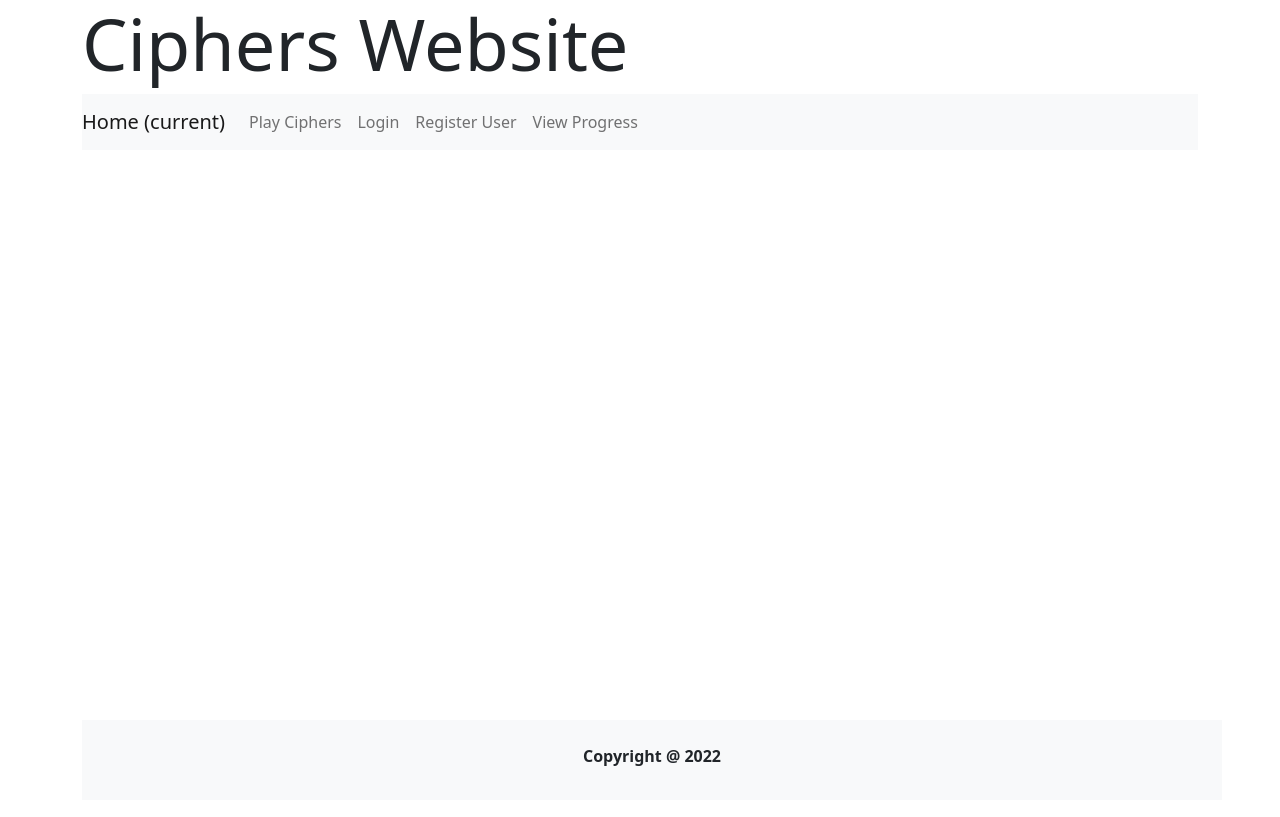
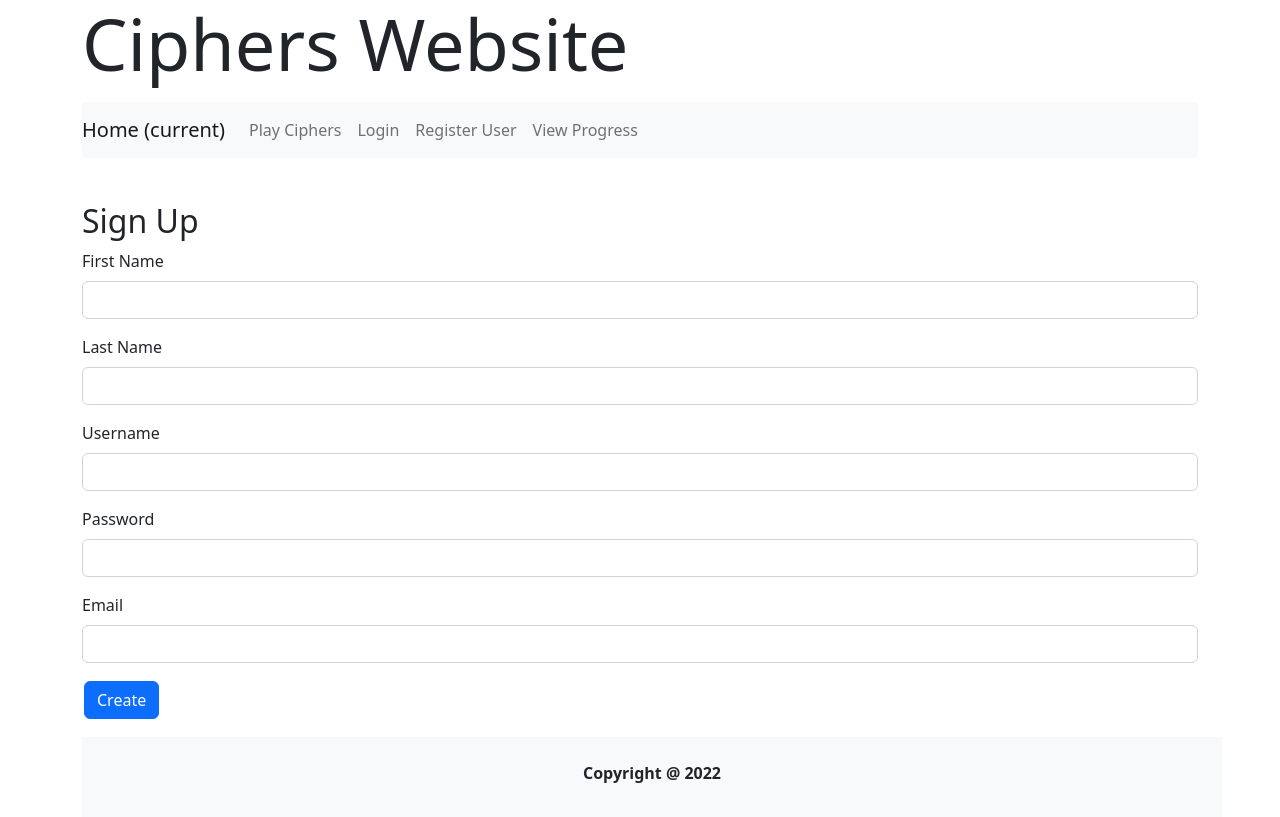
Before and after one commit to cdiaz-stac/Cipher-Project-Front-End, a React (Create React App) app: page /Register in a window 1280 px wide. Built offline with nearby package versions, Linux system fonts and the light colour scheme.

Commit message:
completed UserLogin, SignUp, added currentUser to header, edited App.js, small fixes.

```diff
--- a/src/App.js
+++ b/src/App.js
@@ -7,24 +7,27 @@ import Home from './components/Home';
 import CyphersSingle from './components/CyphersSingle';
 import CyphersTable from './components/CyphersTable';
 import { useState } from 'react';
-
+import UserSignUp from './components/UserSignUp';
+import UserLogin from  './components/UserLogin';
+import UserApi from './apis/UserApi';
 
 function App() {
   const[id, setId] = useState(0)
+  const[loggedIn, setLoggedIn] = useState()
+  const[currUser,setCurrUser] = useState(UserApi.getUser())
   return (
     <div className="container page-container">
       <div className='content-wrap'>
-        <Header/>
+        <Header currUser={currUser} setCurrUser={setCurrUser}/>
 
         <div style={{height: "20px"}}></div>
 
         <Routes>
           <Route path="/" element={ <Home/> } exact />
-
-         <Route path ="/cyphers" element={<CyphersTable id={id} setId={setId}/>} exact />
+          <Route path ="/cyphers" element={<CyphersTable id={id} setId={setId}/>} exact />
           <Route path = "/cyphers/:id" element={<CyphersSingle id={id} setId={setId}/>}/>
-          <Route path = "/login" element={<login/>}/>
-          <Route path = "/Register" element={<register/>}/>
+          <Route path = "/login" element={<UserLogin/>}/>
+          <Route path = "/Register" element={<UserSignUp loggedIn={loggedIn} setLoggedIn={setLoggedIn}/>  }/>
           <Route path = "/Progress" element={<progress/>}/>
 
         </Routes>
--- a/src/Components/Header.js
+++ b/src/Components/Header.js
@@ -1,10 +1,12 @@
-import React from "react";
+import React, { useState } from "react";
 import { Link } from "react-router-dom";
+import UserApi from "../apis/UserApi";
 
-const Header = () => {
+const Header = (props) => {
+
   return (
     <header>
-      <h1 className="display-2">Ciphers Website</h1>
+      <h1 className="display-2">Ciphers Website<p style={{textAlign:'right',fontSize:26}}>{props.currUser}</p></h1>
 
       <nav class="navbar navbar-expand-lg navbar-light bg-light">
         <a class="navbar-brand" href="/">
@@ -31,7 +33,7 @@ const Header = () => {
 
             </li>
             <li class="nav-item">
-              <Link class="nav-link" to="/cyphers:id">
+              <Link class="nav-link" to="/login">
                 Login
               </Link>
             </li>
--- /dev/null
+++ b/src/Components/UserLogin.js
@@ -0,0 +1,58 @@
+import React, { useState } from 'react';
+import UserApi from '../apis/UserApi';
+
+const UserLogin =() => {
+
+    const[username, setUsername] = useState("")
+    const[password, setPassword] = useState("")
+    const[showAlert, setShowAlert] = useState(false)
+    const[showAlert2, setShowAlert2] = useState(false)
+    const handleLogin = (event) => {
+
+        const user = {
+            "username":username,
+            "password":password,
+        }
+
+        //make post Request
+        //take the product generated and find the id
+        // set the id for the alert
+        UserApi.authUser(user)
+        setShowAlert(true);
+
+        event.preventDefault();
+
+    }
+
+    return (
+        <div>
+            <h2>Login</h2>
+
+            <form onSubmit={handleLogin}>
+
+                <div className='mb-3'>
+                    <label htmlFor='prod-username' className='form-label'>Username</label>
+                    <input type="text" className = 'form-control' id='prod-username' required value={username}
+                    onChange={(event) => { setUsername(event.target.value)}}/>
+                </div>
+
+                <div className='mb-3'>
+                    <label htmlFor='prod-password' className='form-label'>Password</label>
+                    <input type="password" className = 'form-control' id='prod-password' required
+                    name = "prod-password" value = {password} onChange ={(event) => { setPassword(event.target.value)}}/>
+                </div>
+
+                <button type="submit" className = "btn btn-primary">
+                    Login
+                </button>
+            </form>
+            {showAlert && <div className="alert alert-info"> Logged In! </div>}
+            {showAlert2 && <div className="alert alert-info"> Incorrect info! </div>}
+
+        </div>
+    );
+
+
+}
+
+export default UserLogin;
--- a/src/Components/UserSignUp.js
+++ b/src/Components/UserSignUp.js
@@ -1,2 +1,91 @@
 import React, { useState } from 'react';
 import UserApi from '../apis/UserApi';
+
+const UserSignUp = (props) => {
+
+    const[firstName, setFirstName] = useState("")
+    const[lastName, setLastName] = useState("")
+    const[username, setUsername] = useState("")
+    const[password, setPassword] = useState("")
+    const[email, setEmail] = useState("")
+    const[role] = useState("ROLE_USER")
+    const[premium] = useState(false)
+    const[enabled] = useState(true)
+    const[showAlert, setShowAlert] = useState(false)
+    const[loggedIn, setLoggedIn] = useState(true)
+
+    const handleSignIn = (event) => {
+
+        const user = {
+            "name":firstName,
+            "lastName":lastName,
+            "username":username,
+            "password":password,
+            "email":email,
+            "role": role,
+            "premium":premium,
+            "enabled":enabled
+        }
+
+        //make post Request
+        //take the product generated and find the id
+        // set the id for the alert
+        UserApi.createUser(user)
+        console.log("reached")
+
+        setShowAlert(true);
+        props.setLoggedIn(false);
+
+        event.preventDefault();
+
+    }
+
+    return (
+        <div>
+            <h2>Sign Up</h2>
+
+            <form onSubmit={handleSignIn}>
+                <div className='mb-3'>
+                    <label htmlFor='prod-firstName' className='form-label'>First Name</label>
+                    <input type="text" className = 'form-control' id='prod-firstName'  value={firstName}
+                    onChange={(event) => { setFirstName(event.target.value)}}/>
+                </div>
+
+                <div className='mb-3'>
+                    <label htmlFor='prod-lastName' className='form-label'>Last Name</label>
+                    <input type="text" className = 'form-control' id='prod-lastName'  value={lastName}
+                    onChange={(event) => { setLastName(event.target.value)}}/>
+                </div>
+
+                <div className='mb-3'>
+                    <label htmlFor='prod-username' className='form-label'>Username</label>
+                    <input type="text" className = 'form-control' id='prod-username' required value={username}
+                    onChange={(event) => { setUsername(event.target.value)}}/>
+                </div>
+
+                <div className='mb-3'>
+                    <label htmlFor='prod-password' className='form-label'>Password</label>
+                    <input type="password" className = 'form-control' id='prod-password' required
+                    name = "prod-password" value = {password} onChange ={(event) => { setPassword(event.target.value)}}/>
+                </div>
+
+                <div className='mb-3'>
+                    <label htmlFor='prod-email' className='form-label'>Email</label>
+                    <input type="text" className = 'form-control' id='prod-email' required
+                    name = "prod-email" value = {email} onChange ={(event) => { setEmail(event.target.value)}} />
+                </div>
+
+
+
+                <button type="submit" className = "btn btn-primary">
+                    Create
+                </button>
+            </form>
+            {showAlert && <div className="alert alert-info"> User created with name = {username} </div>}
+
+        </div>
+    );
+
+}
+
+export default UserSignUp;
--- a/src/apis/UserApi.js
+++ b/src/apis/UserApi.js
@@ -1,7 +1,7 @@
 const URI = "http://localhost:8080/api/";
 
 const UserApi = {
-  createUser: (user, setUserName, setUserPassword) => {
+  createUser: (user) => {
     //would need to set up tokens in the headers for this to work
     fetch(URI + "user/signup", {
       //request itself
@@ -13,15 +13,15 @@ const UserApi = {
       .then((data) => {
         console.log("USER CREATED:");
         console.log(data); // data -> product created
-
+        const {currentUsername} = data.username
+        localStorage.setItem("username",currentUsername)
       })
       .catch((error) => {
         console.log(error);
       });
   },
-  authUser: (user, authUser, authPassword) => {
+  authUser: (user) => {
     // pass bearerToken in every authentication required api call "BearerToken" 'Authorization': `Bearer ${bearerToken}`
-    const bearerToken = this.getToken();
 
     fetch(URI + "authenticate", {
       //request itself
@@ -33,12 +33,13 @@ const UserApi = {
 
       body: JSON.stringify(user),
     })
-      .then((response) => response.json())
+      .then((result) => result.json())
       .then((data) => {
         console.log("JWT CREATED:");
         console.log(data); // data -> jwt created
-        const {token} = data.jwt
-        localStorage.setItem('token', token);
+        localStorage.setItem('token', data.jwt);
+        localStorage.setItem('username',user.username)
+        console.log(UserApi.getUser())
       })
       .catch((error) => {
         console.log(error);
@@ -47,4 +48,9 @@ const UserApi = {
   getToken() {
     return localStorage.getItem('token');
   },
+  getUser() {
+    return localStorage.getItem('username');
+  },
 };
+
+export default UserApi;
--- a/src/components/CyphersTable.js
+++ b/src/components/CyphersTable.js
@@ -27,6 +27,7 @@ const CyphersTable = (props) => {
             <td>{p.question}</td>
             <td>{p.difficulty}</td>
             <td><Link to={'/cyphers/'+ p.id}>
+                {/* edit to also have capacity to addProgress via onclick="doSomething();doSomethingElse();*/}
                 <button onClick={()=>{props.setId(p.id)}} className='btn btn-danger'>
                     Attempt
                 </button>
```
